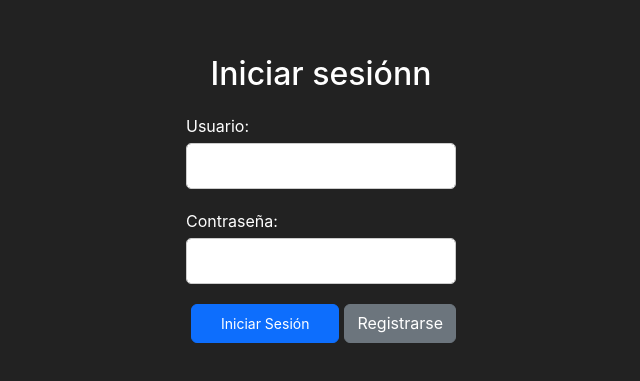
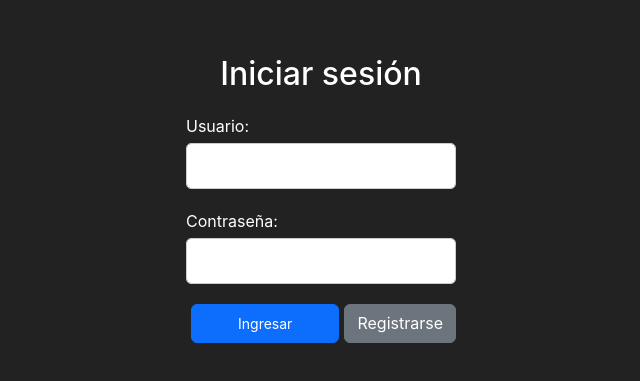
Before and after one commit to BMOP98/ProDist, a React (Create React App) app: page / in a window 1280 px wide. Shown: the part 201-582 px from the top of the page, without its empty margins (319-959 px from the left). Built offline with nearby package versions, Linux system fonts and the light colour scheme.

Commit message:
camb boton

```diff
--- a/src/Components/Login.js
+++ b/src/Components/Login.js
@@ -36,7 +36,7 @@ class Login extends Component {
     const { username, password } = this.state;
     return (
       <div class="login-container">
-        <h2 class="login-title">Iniciar sesiónn</h2>
+        <h2 class="login-title">Iniciar sesión</h2>
         <form onSubmit={this.handleSubmit}>
           <div class="form-group">
             <label>Usuario:</label>
@@ -59,7 +59,7 @@ class Login extends Component {
             />
           </div>
           <div class="button-group">
-            <button type="submit" class="btn btn-primary">Iniciar Sesión</button>
+            <button type="submit" class="btn btn-primary">Ingresar</button>
             <Link to="/register" class="btn btn-secondary">Registrarse</Link>
           </div>
         </form>
```
